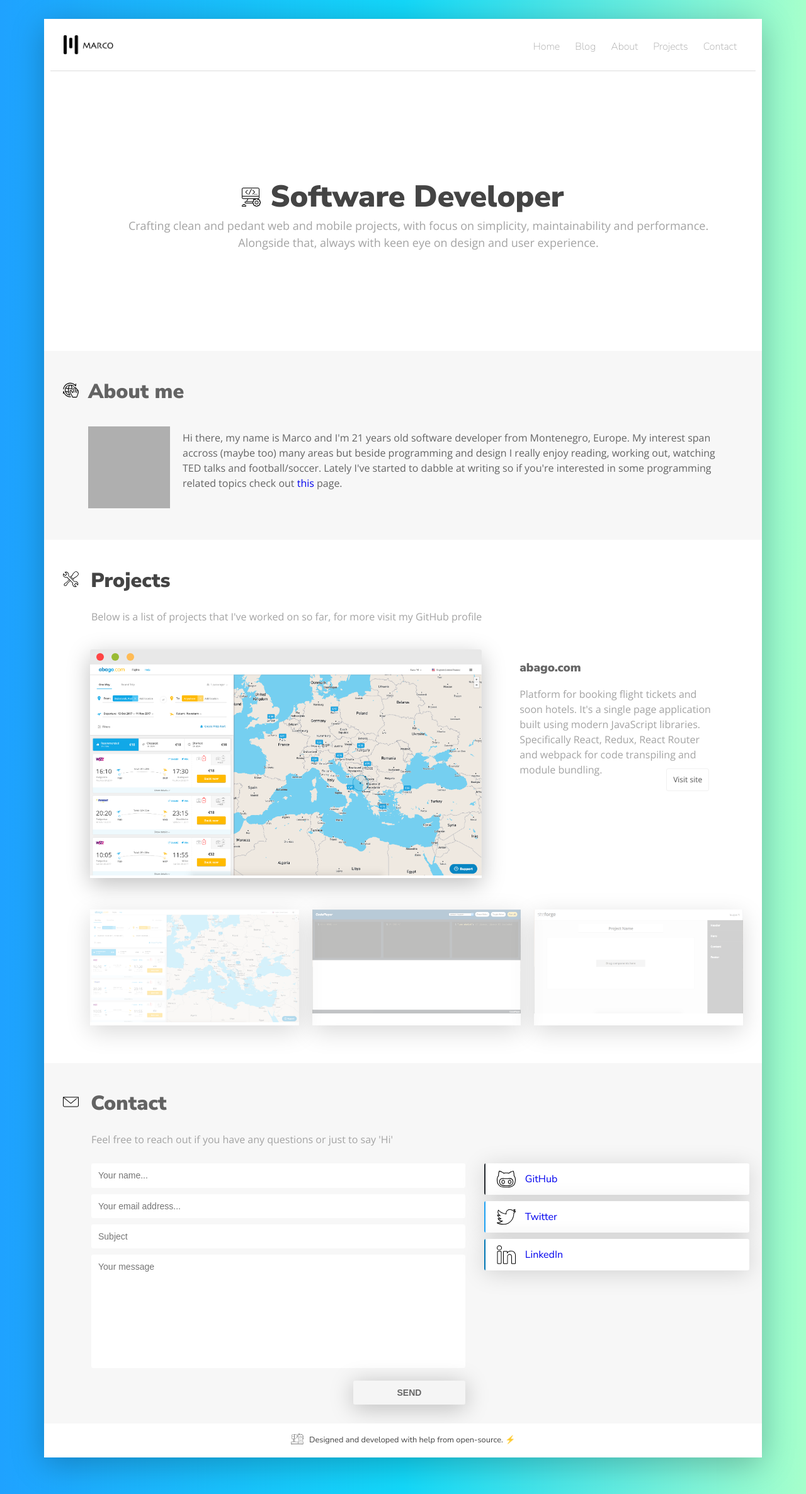
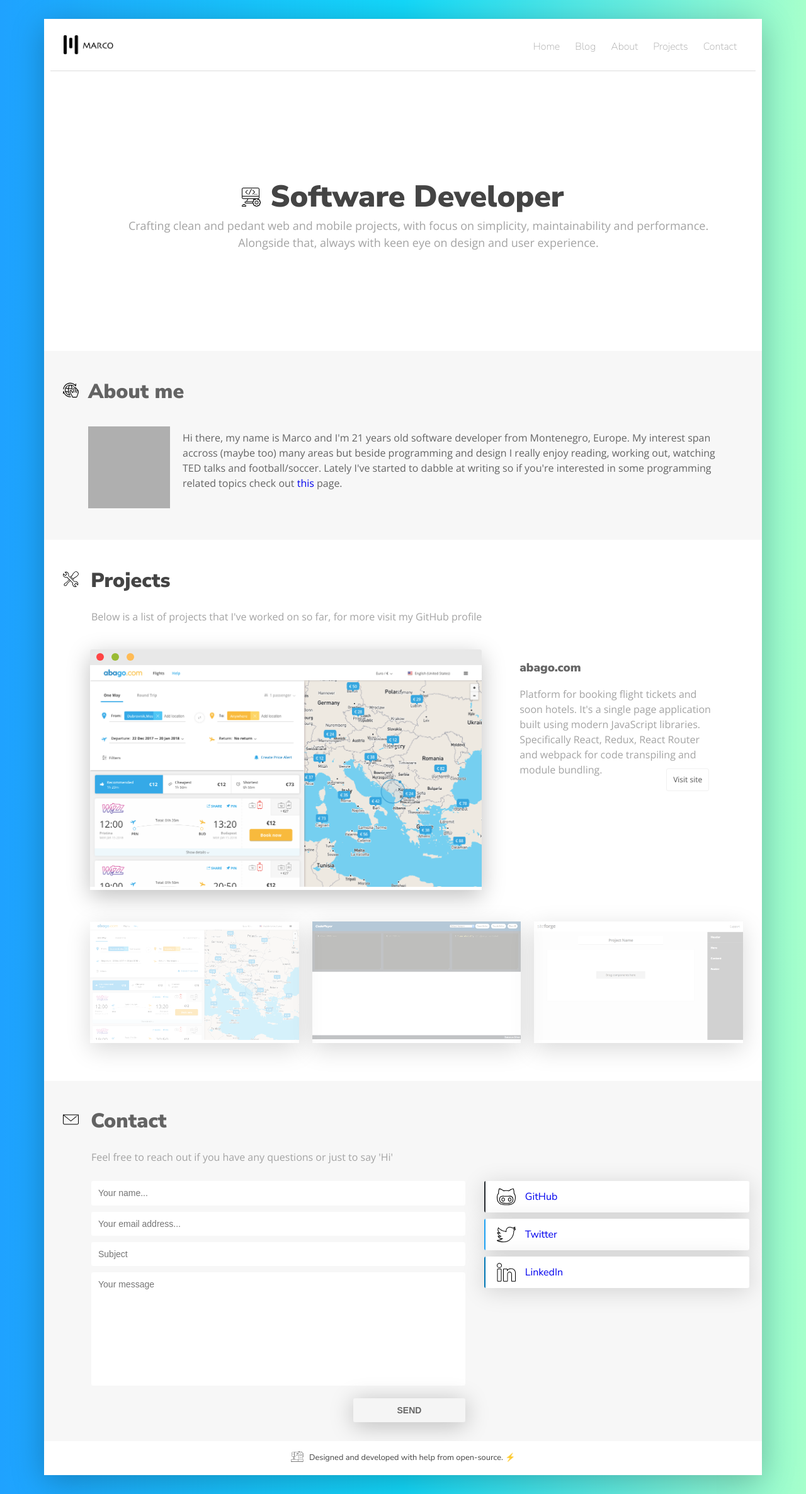
Before and after one commit to marcoroganovic/marcoroganovic.github.io, a Jekyll site: the page built from index.html, in a window 1280 px wide. Shown: the whole page at 63% size. Built offline with Jekyll 4.4.1, drawn with Linux system fonts in a browser that asks for light colours; nearby versions of some CDN libraries; grey boxes are pictures that could not be loaded.

Commit message:
add new images of projects

```diff
--- a/index.html
+++ b/index.html
@@ -38,7 +38,7 @@ homepage_script: true
   <div class="projects-grid">
     <div class="featured-project animated">
       <div class="browser-mockup">
-        <img src="/images/abago.com.png" />
+        <img src="/images/abago.png" />
       </div>
       <div class="featured-project-desc">
         <h3>abago.com</h3>
@@ -52,7 +52,7 @@ homepage_script: true
 
     <div class="other-projects">
       <figure>
-        <img src="/images/abago.com.png" alt="abago.com" data-project-id="abago" />
+        <img src="/images/abago.png" alt="abago.com" data-project-id="abago" />
       </figure>
 
       <figure>
```
Also changed, not shown: images/abago.com.png (deleted), images/abago.png (added), images/code-player.png, images/site-forge.png, 4 other files.
